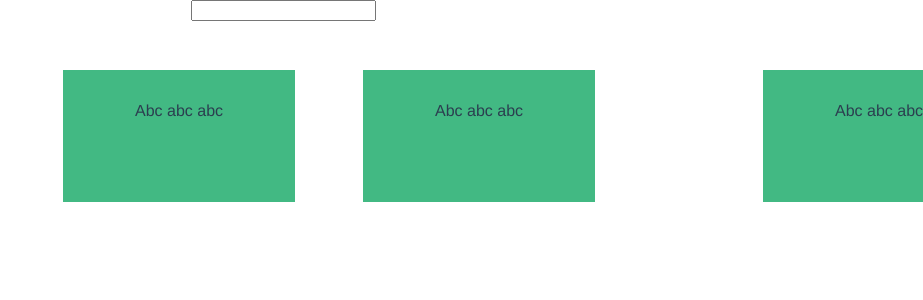
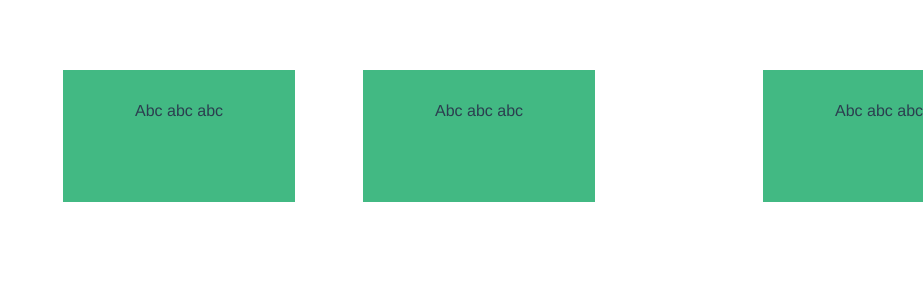
Before and after one commit to vbackeberg/lookattime, a Vue app: page / in a window 1280 px wide. Shown: the top 300 px of the page, without its empty margins (357-1280 px from the left). Built offline with nearby package versions, Linux system fonts and the light colour scheme.

Commit message:
remove update zoom input

```diff
--- a/src/views/Home.vue
+++ b/src/views/Home.vue
@@ -1,8 +1,5 @@
 <template>
   <div class="home" @mousewheel="onScroll">
-    <div>
-      <input @input="updateZoom" />
-    </div>
     <div>
       <Box position="-100"></Box>
       <Box position="200"></Box>
@@ -21,9 +18,6 @@ export default {
     Box
   },
   methods: {
-    updateZoom(e) {
-      this.$store.commit("updateZoom", e.target.value);
-    },
     onScroll(e) {
       if (e.deltaY > 0) {
         this.$store.commit("increaseZoom");
```
